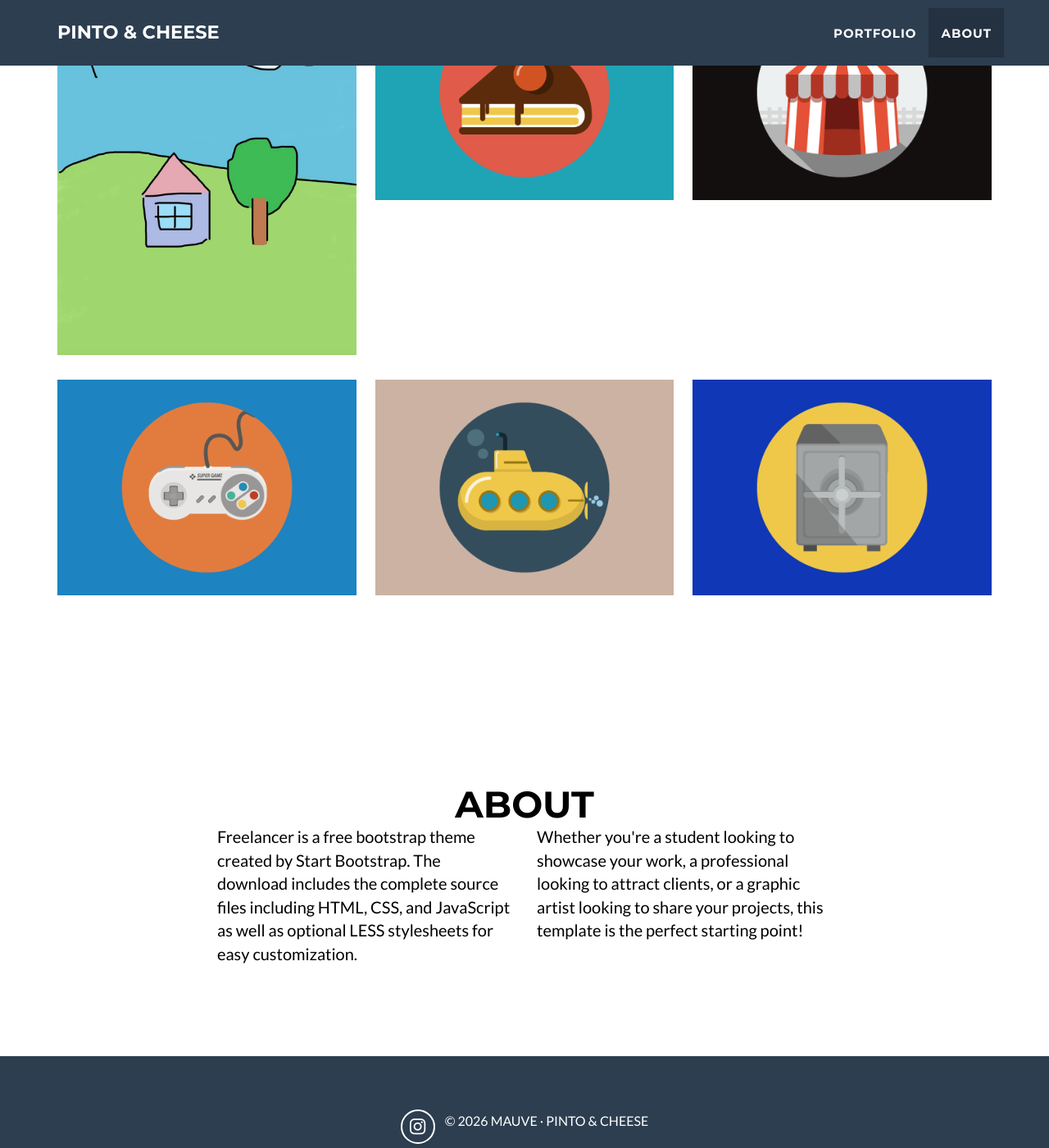
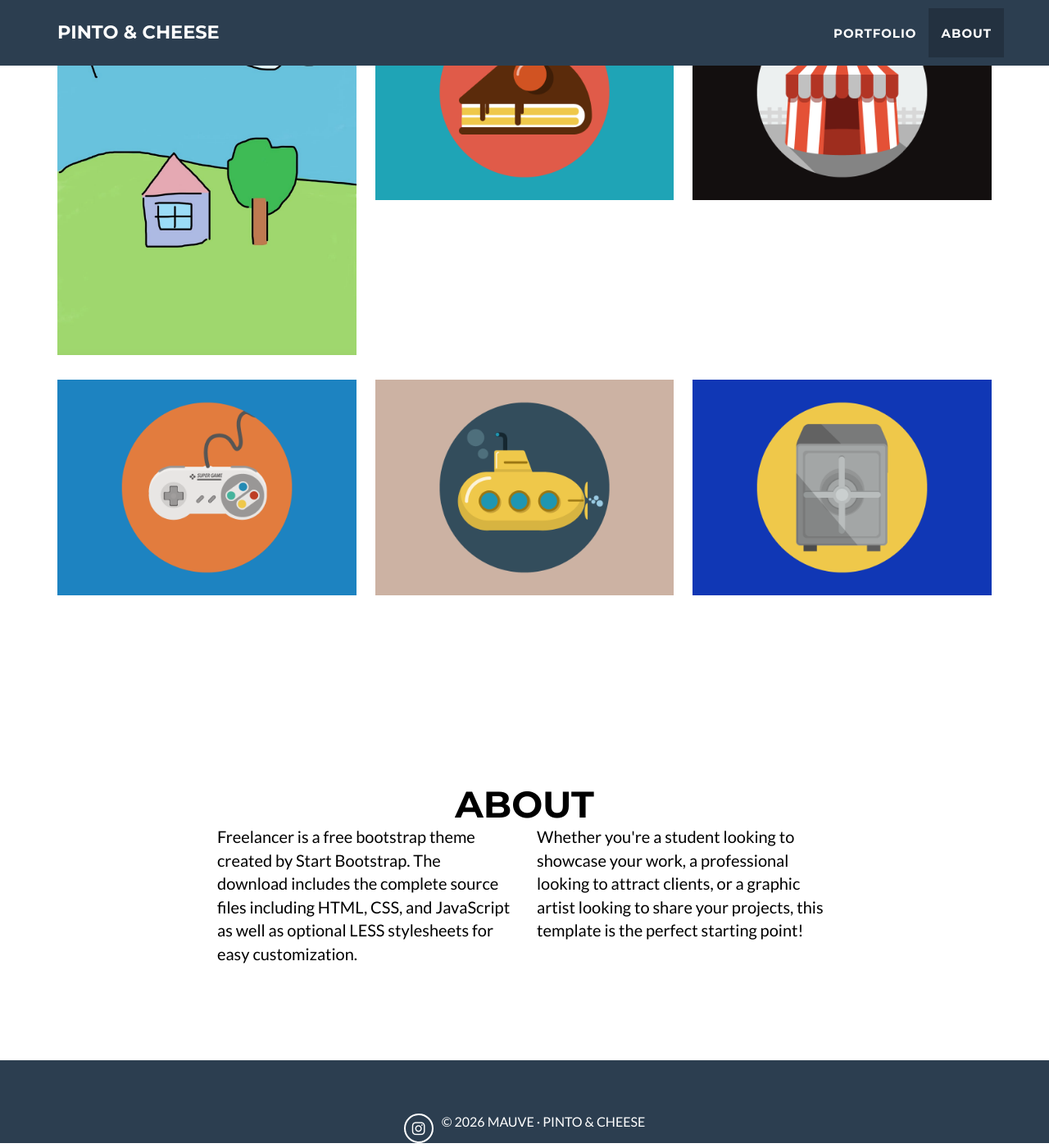
Before and after one commit to pintocheese/pintocheese.github.io, a Jekyll site: the page built from _posts/2014-07-18-project-1.markdown, in a window 1280 px wide and 1400 px high, scrolled down 2053 px. Shown: the whole window at 82% size. Built offline with Jekyll 4.4.1, drawn with Linux system fonts in a browser that asks for light colours.

Commit message:
Update custom.css

```diff
--- a/assets/css/custom.css
+++ b/assets/css/custom.css
@@ -7,32 +7,31 @@
   color: #000000 !important;
 }
 
-/* Footer 전체 상하 여백 최소화 */
-.footer-above {
-  padding: 2px 0 5px 0; /* 상단 여백 줄이고, 하단 여백 유지 */
+/* 페이지 하단에 고정되지 않고, 내용 바로 아래에 붙도록 */
+.footer {
+  width: 100%;
+  background-color: transparent; /* 필요시 배경색 변경 */
+  padding: 5px 0;               /* 상하 여백 최소화 */
 }
 
-/* footer 한 줄 중앙 정렬, 아이콘과 글자 수직 중앙 */
+/* Footer 내용 중앙 정렬, 아이콘과 글자 수직 중앙 */
 .footer-above .footer-line {
   display: flex;
   align-items: center;       /* 글자와 아이콘 수직 중앙 정렬 */
-  justify-content: center;
-  flex-wrap: wrap;           /* 화면 좁으면 줄 바꿈 */
-  gap: 12px;
-  margin: 0;
-  line-height: 1.2;
+  justify-content: center;   /* 중앙 정렬 */
+  gap: 10px;                 /* 아이콘과 글자 사이 간격 */
+  margin: 0;                 /* 불필요한 여백 제거 */
 }
 
 /* Instagram 아이콘: 흰색 외곽선, 배경 제거 */
 .footer-above .btn-social {
-  width: 42px;
-  height: 42px;
+  width: 36px;
+  height: 36px;
   border-radius: 50%;
   display: inline-flex;
   align-items: center;
   justify-content: center;
-  font-size: 22px;
-  text-decoration: none;
+  font-size: 18px;
   color: #ffffff;
   background-color: transparent;
   border: 2px solid #ffffff;
@@ -55,15 +54,14 @@
 @media (max-width: 576px) {
   .footer-above .footer-line {
     gap: 8px;
-    line-height: 1.1;
   }
   .footer-above .footer-text {
     font-size: 14px;
   }
   .footer-above .btn-social {
-    width: 36px;
-    height: 36px;
-    font-size: 18px;
+    width: 32px;
+    height: 32px;
+    font-size: 16px;
     border-width: 1.5px;
   }
 }
```
